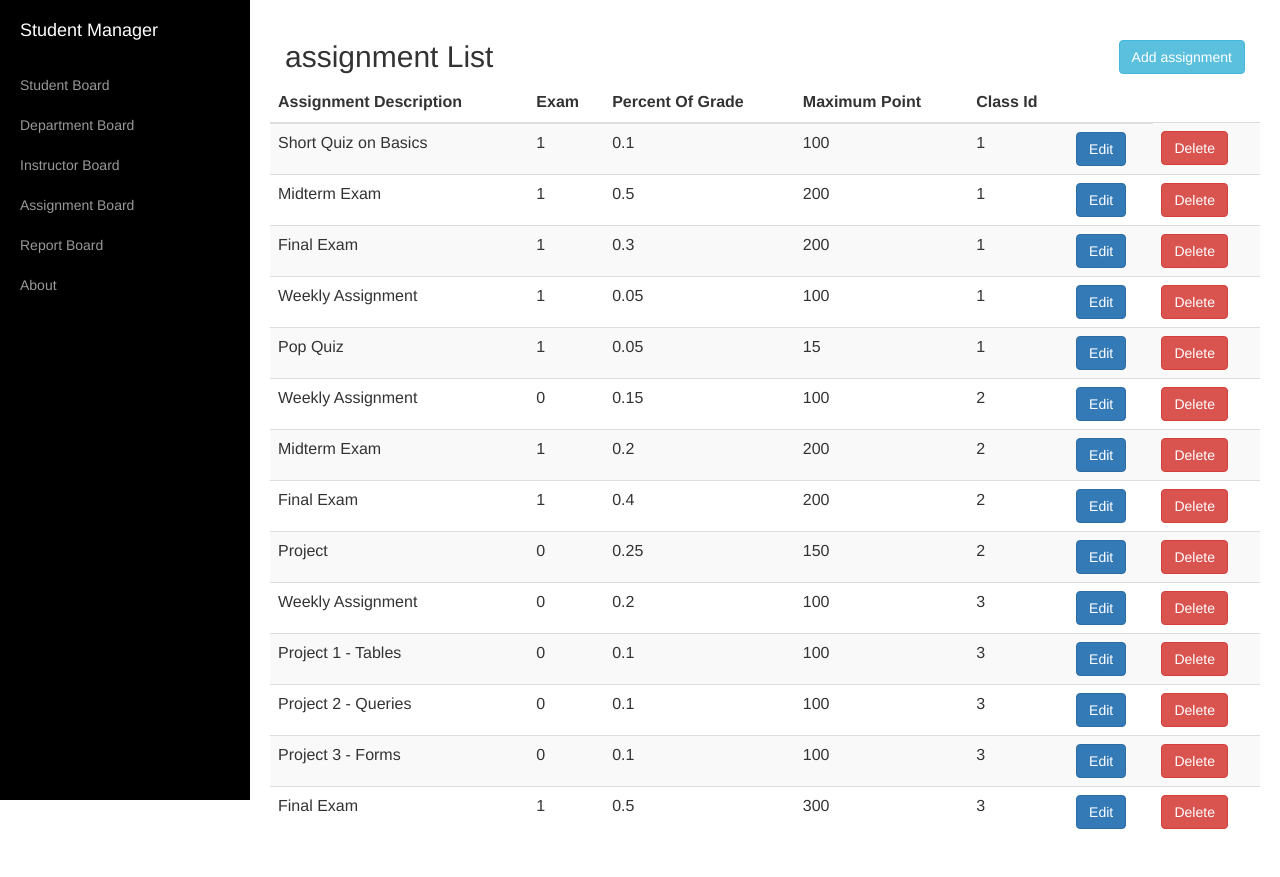
After one commit to CloudCityNG/database, a PHP site: page /controllers/assignment/list.php in a window 1280 px wide. The commit adds this page. Run offline with PHP 8.4, Linux system fonts and the light colour scheme; data comes from the database, SQL or seed files in the repository.

Commit message:
Add assignment and edit something in instructor model

```diff
--- /dev/null
+++ b/controllers/assignment/list.php
@@ -0,0 +1,31 @@
+<?php
+/**
+ * Created by PhpStorm.
+ * User: thuanbv
+ * Date: 10/29/2016
+ * Time: 10:45 AM
+ */
+
+require_once(dirname(dirname(dirname(__FILE__))).'/models/assignment.php');
+
+$assignment_model = new Assignment();
+
+if(isset($_POST['delete'])){
+    $assignment_model->delete_assignment($_POST['id']);
+}
+$assignment_list = $assignment_model->get_assignment_list();
+
+
+
+if(isset($_POST['edit'])){
+    $id= $_POST['id'];
+    $assignment = array(
+        "assignment_description"=>$_POST['assignment_description'],
+         "exam"=>$_POST['exam'],
+         "percent_of_grade"=>$_POST['percent_of_grade'],
+         "maximum_point"=>$_POST['maximum_point'],
+         "class_id"=>$_POST['class_id']
+    );
+    $assignment_model->edit_assignment($id,$assignment);
+}
+require "../../views/assignment/list.tor.php";
--- /dev/null
+++ b/models/assignment.php
@@ -0,0 +1,60 @@
+<?php
+/**
+ * Created by PhpStorm.
+ * User: thuanbv
+ * Date: 10/29/2016
+ * Time: 10:32 AM
+ */
+
+require_once (dirname(dirname(__FILE__)).'/libraries/connector.php');
+class Assignment
+{
+    private $conn;
+    private $table="assignment";
+    function __construct()
+    {
+        $this ->conn=Connector::getInstance()->getConnection();
+    }
+
+    function get_assignment_list(){
+        $stsm = $this->conn->prepare("SELECT * FROM $this->table");
+        $stsm->execute();
+        return $stsm->fetchAll();
+    }
+
+    public function get_assignment($id) {
+        $stmt = $this->conn->prepare("SELECT * FROM $this->table WHERE id = ?");
+        $stmt->execute(array($id));
+        return $stmt->fetch();
+    }
+
+
+    public function add_assignment($assignment){
+        $stsm =$this->conn->prepare("INSERT INTO $this->table(assignment_description, exam, percent_of_grade, maximum_point, class_id) VALUES (:assignment_description, :exam, :percent_of_grade, :maximum_point, :class_id)");
+        $value = array(
+            "assignment_description"=>$assignment['assignment_description'],
+            "exam"=>$assignment['exam'],
+            "percent_of_grade"=>$assignment['percent_of_grade'],
+            "maximum_point"=>$assignment['maximum_point'],
+            "class_id"=>$assignment['class_id']
+        );
+        $stsm ->execute($value);
+    }
+
+    public function edit_assignment($id,$assignment){
+        $stsm = $this->conn->prepare("UPDATE $this->table SET assignment_description=:assignment_description, exam=:exam, percent_of_grade=:percent_of_grade, maximum_point=:maximum_point, class_id=:class_id  WHERE id= :id");
+        $value = array(
+            "assignment_description"=>$assignment['assignment_description'],
+            "exam"=>$assignment['exam'],
+            "percent_of_grade"=>$assignment['percent_of_grade'],
+            "maximum_point"=>$assignment['maximum_point'],
+            "class_id"=>$assignment['class_id']
+        );
+        $stsm->execute($value);
+    }
+
+    public function delete_assignment($id) {
+        $stmt = $this->conn->prepare("DELETE FROM $this->table WHERE id = ?");
+        $stmt->execute(array($id));
+    }
+}
--- /dev/null
+++ b/views/assignment/list.tor.php
@@ -0,0 +1,87 @@
+<html>
+<head>
+    <?php include_once __DIR__.'/../partial/_head.tor.php' ?>
+    <title>Assignment List</title>
+</head>
+<body>
+<div id="wrapper">
+    <?php include_once __DIR__.'/../partial/_nav.tor.php' ?>
+    <div id="page-content-wrapper">
+        <div class="container-fluid">
+            <div class="row">
+                <div class="col-md-9">
+                    <h2>assignment List</h2>
+                </div>
+                <div class="col-md-3">
+                    <a class="add pull-right" href="../../controllers/assignment/add.php">
+                        <button type="button" class="btn btn-md btn-info">Add assignment</button>
+                    </a>
+                </div>
+                <table class="table table-striped">
+                    <thead>
+                        <th>Assignment Description</th>
+                        <th>Exam</th>
+                        <th>Percent Of Grade</th>
+                        <th>Maximum Point</th>
+                        <th>Class Id</th>
+                        <th></th>
+                    </thead>
+
+                    <?php foreach($assignment_list as $assignment): ?>
+                    <tr>
+                        <td><?php echo $assignment['assignment_description']; ?></td>
+                        <td><?php echo $assignment['exam']; ?></td>
+                        <td><?php echo $assignment['percent_of_grade']; ?></td>
+                        <td><?php echo $assignment['maximum_point']; ?></td>
+                        <td><?php echo $assignment['class_id']; ?></td>
+                        <td>
+                            <a href="../../controllers/assignment/edit.php?id=<?php echo $assignment['id'] ?>"><button type="button" class="btn btn-primary">
+                                Edit
+                            </button></a>
+                        </td>
+                        <td>
+                            <button type="button" class="btn btn-danger" data-toggle="modal" data-target="<?php echo '#delete'.$assignment['id'] ?>" >
+                                Delete
+                            </button>
+                        </td>
+                    </tr>
+
+                    <div id="<?php echo 'delete'.$assignment['id']; ?>" class="modal fade" role="dialog">
+                        <form method="post">
+                            <input type="hidden" name="id" value="<?php echo $assignment['id']; ?>">
+                            <input type="hidden" name="name" value="<?php echo $assignment['assignment_description']; ?>">
+                            <div class="modal-dialog">
+                                <div class="modal-content">
+                                    <div class="modal-header">
+                                        <button type="button" class="close" data-dismiss="modal">&times;</button>
+                                        <h4 class="modal-title custom_align">Delete this entry</h4>
+                                    </div>
+                                    <div class="modal-body">
+                                        <div class="alert alert-danger">
+                                            <span class="glyphicon glyphicon-warning-sign"></span>
+                                            Are you sure you want to delete <?php echo $assignment['assignment_description']?>?
+                                        </div>
+                                    </div>
+                                    <div class="modal-footer">
+                                        <button type="submit" class="btn btn-success" name="delete">
+                                            <span class="glyphicon glyphicon-ok-sign"></span>
+                                            Yes
+                                        </button>
+                                        <button type="button" class="btn btn-default" data-dismiss="modal">
+                                            <span class="glyphicon glyphicon-remove"></span>
+                                            No
+                                        </button>
+                                    </div>
+                                </div>
+                            </div>
+                        </form>
+                    </div>
+                    <?php endforeach; ?>
+                </table>
+        </div>
+    </div>
+    </div><!--page-content-wrapper-->
+</div> <!--wrapper-->
+    <?php include_once __DIR__.'/../partial/_js.tor.php' ?>
+</body>
+</html>
--- a/views/partial/_nav.tor.php
+++ b/views/partial/_nav.tor.php
@@ -16,6 +16,9 @@
             <a href="../../controllers/instructor/list.php">Instructor Board</a>
         </li>
         <li>
+            <a href="../../controllers/assignment/list.php">Assignment Board</a>
+        </li>
+        <li>
             <a href="../../controllers/report/list.php">Report Board</a>
         </li>
         <li>
--- a/views/student/edit.tor.php
+++ b/views/student/edit.tor.php
@@ -83,5 +83,5 @@
     </div>
 </div> <!--wrapper-->
 <?php include_once __DIR__.'/../partial/_js.tor.php' ?>
-</body>
+</body>Z
 </html>
```
Also changed, not shown: controllers/assignment/add.php (added, +24 -0 lines), controllers/assignment/edit.php (added, +26 -0 lines), controllers/instructor/edit.php (added, +25 -0 lines), models/instructor.php (+46 -42 lines), views/assignment/add.tor.php (added, +46 -0 lines), views/assignment/edit.tor.php (added, +51 -0 lines), views/instructor/edit.tor.php (added, +46 -0 lines), views/instructor/list.tor.php (+4 -3 lines).
